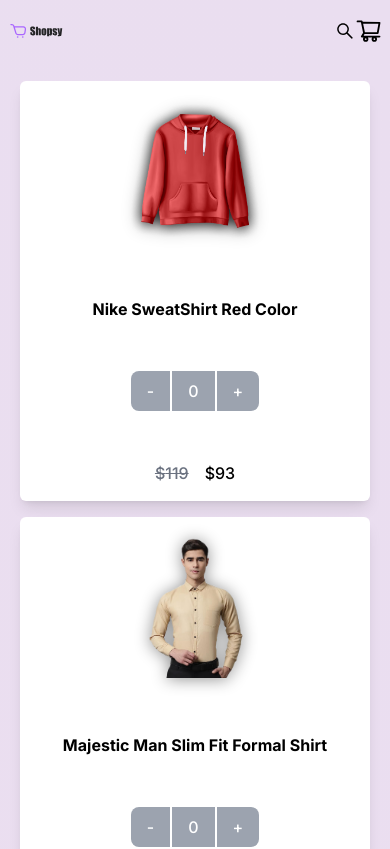
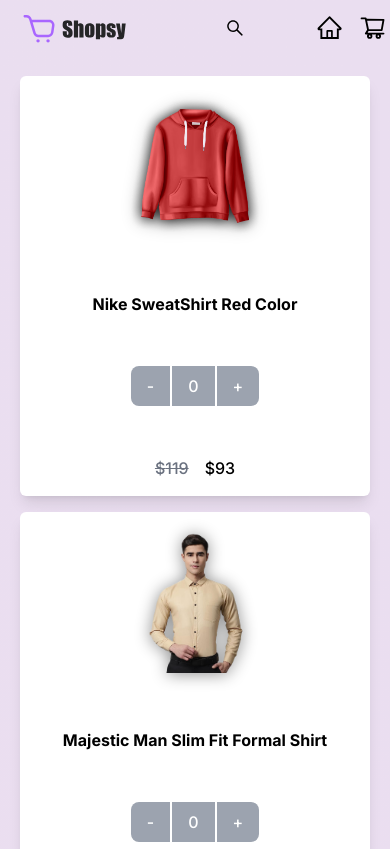
Before and after one commit to dazzlerabhi30800/ecommerce-store-in-ts-next.js, a Next.js app: page / in a window 390 px wide. Shown: the top 849 px of the page. Built offline with nearby package versions, Linux system fonts and the light colour scheme.

Commit message:
added navbar responsiveness

```diff
--- a/app/checkout/page.tsx
+++ b/app/checkout/page.tsx
@@ -19,7 +19,7 @@
     }, [])
     return (
         <div className='bg-sky-100 flex flex-col gap-6 mx-auto p-3 text-center rounded-md shadow-md w-[95%] max-w-[600px]'>
-            <h1>Hello Payment</h1>
+            <h1 className='font-bold text-xl'>Payment Gateway</h1>
             {clientSecret &&
                 <ElementForm clientSecret={clientSecret} />
             }
--- a/components/Navbar.tsx
+++ b/components/Navbar.tsx
@@ -36,19 +36,20 @@
 
 
     return (
-        <nav className="py-2 px-2 md:px-6 flex justify-between items-center">
-            <Link href="/">
-                <img src="./logo.svg" alt="shopsy" className="w-auto h-[45px] " />
-            </Link>
+        <nav className="py-2 px-1 md:px-6 flex justify-between items-center">
+            {!showSearch &&
+                <img src="./logo.svg" alt="shopsy" className="w-[150px] h-[40px] " />
+            }
             {pathname === '/' &&
-                <form onClick={(e) => e.preventDefault()} className={`flex items-center ${showSearch && "border-b"} border-gray-400`}>
-                    <input ref={inputRef} type="text" onChange={(e) => setSearchString(e.target.value)} value={searchString} placeholder="Search Products..." className={`bg-transparent px-4 placeholder:text-gray-600 text-black focus:outline-none focus:border-none  ${showSearch ? "visiblle" : "invisible"}`} />
+                <form onClick={(e) => e.preventDefault()} className={`flex items-center ${showSearch && "border-b w-full justify-between"} border-gray-400`}>
+                    <input ref={inputRef} type="text" onChange={(e) => setSearchString(e.target.value)} value={searchString} placeholder="Search Products..." className={`bg-transparent px-4 placeholder:text-gray-600 text-black focus:outline-none focus:border-none  ${showSearch ? "block" : "hidden"}`} />
                     <button onClick={handleShowSearch} className="text-xl md:cursor-pointer"><AiOutlineSearch /></button>
                 </form>
             }
+            {!showSearch &&
                 <div className="links--container flex gap-4 items-center">
                     <Link
-                    className="font-medium hidden md:block hover:underline hover:text-gray-600"
+                        className="font-medium  hover:underline hover:text-gray-600"
                         href="/"
                     >
                         <AiOutlineHome />
@@ -62,6 +63,7 @@
                         <AiOutlineShoppingCart />
                     </Link>
                 </div>
+            }
         </nav>
     );
 }
```
Lines whose indentation alone changed are shown as unchanged.
